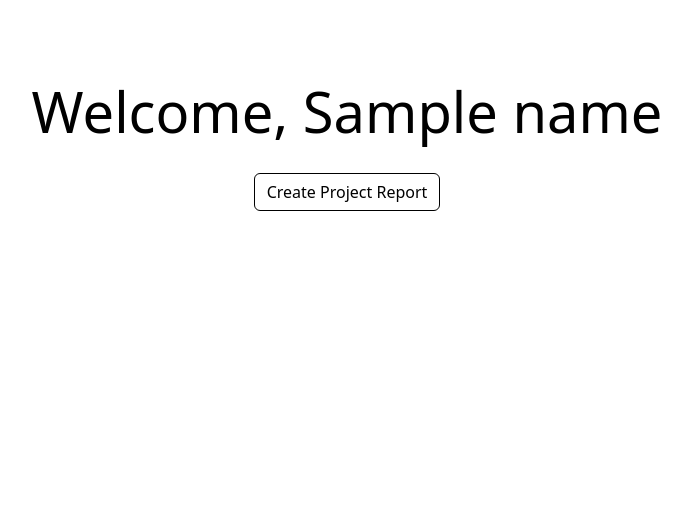
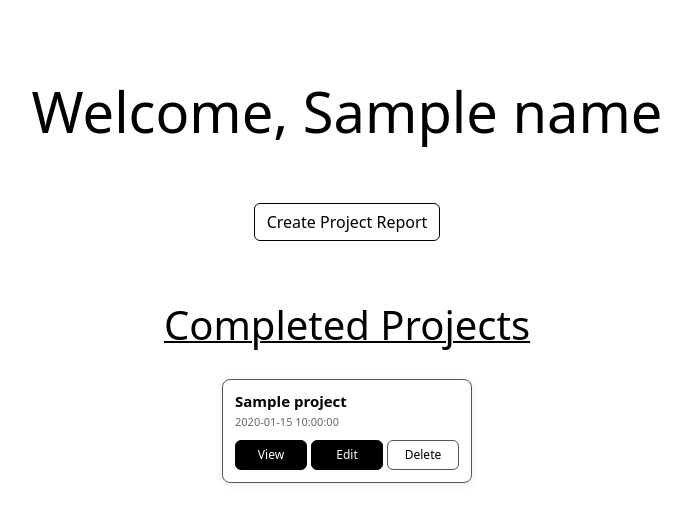
Before and after one commit to head-hunters/ReportGen, a Flask app: template templates/dashboard.html in a window 1280 px wide. Shown: the part 56-578 px from the top of the page, without its empty margins (293-984 px from the left). Run offline with Flask 3, Linux system fonts and the light colour scheme; the template is opened without the code that fills it: most values are stand-ins (such as "Sample title", 1, 10 or a date in 2020).

Commit message:
Added dashboard cards

```diff
--- a/app.py
+++ b/app.py
@@ -1,6 +1,13 @@
 from flask import Flask, flash, redirect, render_template, request, session, url_for
 from functools import wraps
 from werkzeug.security import generate_password_hash, check_password_hash
+from datetime import datetime
+
+from reportlab.platypus import SimpleDocTemplate, Paragraph, Spacer
+from reportlab.lib.styles import getSampleStyleSheet, ParagraphStyle
+from reportlab.lib.enums import TA_CENTER
+from reportlab.lib.pagesizes import A4
+from reportlab.platypus import HRFlowable
 
 import sqlite3
 
@@ -110,7 +117,35 @@ def dashboard():
 
     name = name["email"].split("@")[0].capitalize()
 
-    return render_template("dashboard.html", name=name)
+    # Displaying Project Info in Dashboard's Cards
+
+    projects = db.execute(
+        """
+    SELECT *
+    FROM projects
+    WHERE user_id = ?
+    ORDER BY created_at DESC
+    """,
+        (session["user_id"],),
+    ).fetchall()
+
+    # Formatting the date
+    new_projects = []
+
+    for project in projects:
+
+        project_dict = dict(project)
+
+        display_date = datetime.fromisoformat(project["created_at"]).strftime("%d %B")
+
+        project_dict["date"] = display_date
+
+        new_projects.append(project_dict)
+
+    projects = new_projects
+
+    db.close()
+    return render_template("dashboard.html", name=name, projects=projects)
 
 
 @app.route("/project_form.html", methods=["GET", "POST"])
@@ -245,10 +280,141 @@ def confirm():
 
     db.commit()
     db.close()
+
+    generate_pdf(data)
+
     session.pop("preview_data", None)
 
     return redirect(url_for("dashboard"))
 
 
+# PDF Generation and Styles
+
+
+def get_pdf_styles():
+
+    styles = getSampleStyleSheet()
+
+    return {
+        "title": ParagraphStyle(
+            "ProjectTitle",
+            parent=styles["Title"],
+            alignment=TA_CENTER,
+            fontSize=20,
+            spaceAfter=6,
+        ),
+        "project_title": ParagraphStyle(
+            "ProjectName",
+            parent=styles["Normal"],
+            alignment=TA_CENTER,
+            fontSize=14,
+            spaceAfter=25,
+        ),
+        "heading": ParagraphStyle(
+            "SectionHeading",
+            parent=styles["Heading2"],
+            fontSize=14,
+            spaceBefore=10,
+            spaceAfter=10,
+        ),
+        "subheading": ParagraphStyle(
+            "Subheading",
+            parent=styles["Heading3"],
+            fontSize=11,
+            spaceBefore=8,
+            spaceAfter=4,
+        ),
+        "body": ParagraphStyle(
+            "Body",
+            parent=styles["BodyText"],
+            fontSize=10,
+            leading=15,
+            spaceAfter=10,
+        ),
+        "separator": {
+            "width": "100%",
+            "thickness": 1.0,
+            "spaceBefore": 5,
+            "spaceAfter": 0,
+        },
+    }
+
+
+def add_page_number(canvas, document):
+    canvas.saveState()
+
+    canvas.setFont("Helvetica", 9)
+
+    canvas.drawCentredString(A4[0] / 2, 30, f"Page {document.page}")
+
+    canvas.restoreState()
+
+
+def generate_pdf(data):
+
+    pdf = SimpleDocTemplate("reports-temp/project_report.pdf", pagesize=A4)
+
+    styles = get_pdf_styles()
+
+    story = []
+
+    # Title
+    story.append(Paragraph("PROJECT REPORT", styles["title"]))
+
+    story.append(Paragraph(data["title"], styles["project_title"]))
+
+    # Basic Information
+    story.append(Paragraph(f"Student: {data['name']}", styles["body"]))
+
+    story.append(Paragraph(f"Department / Course: {data['dept']}", styles["body"]))
+
+    story.append(Paragraph(f"Duration: {data['duration']}", styles["body"]))
+
+    story.append(HRFlowable(**styles["separator"]))
+
+    # Project Description
+    story.append(Paragraph("PROJECT DESCRIPTION", styles["heading"]))
+
+    story.append(Paragraph(data["description"], styles["body"]))
+
+    story.append(HRFlowable(**styles["separator"]))
+
+    # Modules
+    story.append(Paragraph("MODULES", styles["heading"]))
+
+    for i, module in enumerate(data["modules"], start=1):
+
+        story.append(Paragraph(f"{i}. {module['name']}", styles["subheading"]))
+
+        story.append(Paragraph(module["description"], styles["body"]))
+
+    story.append(HRFlowable(**styles["separator"]))
+
+    # Literature Survey
+    story.append(Paragraph("LITERATURE SURVEY", styles["heading"]))
+
+    story.append(Paragraph(data["survey"], styles["body"]))
+
+    story.append(HRFlowable(**styles["separator"]))
+    # Other Project Details
+    story.append(Paragraph("OTHER PROJECT DETAILS", styles["heading"]))
+
+    story.append(Paragraph("Technologies Used", styles["subheading"]))
+
+    story.append(Paragraph(data["technologies"], styles["body"]))
+
+    story.append(Paragraph("Duration", styles["subheading"]))
+
+    story.append(Paragraph(data["duration"], styles["body"]))
+
+    story.append(Paragraph("Additional Details", styles["subheading"]))
+
+    story.append(Paragraph(data["additional"], styles["body"]))
+
+    story.append(HRFlowable(**styles["separator"]))
+
+    pdf.build(story, onFirstPage=add_page_number, onLaterPages=add_page_number)
+
+
 if __name__ == "__main__":
     app.run(debug=True)
--- a/database/setup.py
+++ b/database/setup.py
@@ -13,6 +13,7 @@ def init_db():
 
         CREATE TABLE IF NOT EXISTS projects (
             project_id INTEGER PRIMARY KEY,
+            created_at TIMESTAMP DEFAULT CURRENT_TIMESTAMP,
             user_id INTEGER NOT NULL,
             title TEXT,
             name TEXT,
--- a/static/css/style.css
+++ b/static/css/style.css
@@ -401,3 +401,134 @@ textarea {
     padding: 0.35rem 0.7rem;
     font-size: 0.85rem;
 }
+
+
+/* Card CSS */
+
+
+/* Card container */
+
+.project-card-container {
+    width: 100%;
+    margin-top: 30px;
+
+
+    display: flex;
+    gap: 20px;
+    flex-wrap: wrap;
+    justify-content: center;
+    align-items: flex-start;
+
+    padding-bottom: 40px;
+
+    box-sizing: border-box;
+}
+
+
+.project-card {
+    width: 250px;
+
+    background-color: #ffffff;
+    color: #000000;
+
+
+
+    border: 1px solid #555555;
+
+    border-radius: 8px;
+
+    padding: 12px;
+
+    box-sizing: border-box;
+
+    box-shadow: 0 2px 8px rgba(0, 0, 0, 0.08);
+
+    transition: border-color 0.3s ease;
+
+
+
+
+}
+
+.project-card:hover {
+    border-color: #000000;
+    box-shadow: 0 4px 12px rgba(0, 0, 0, 0.15);
+}
+
+
+/* Project title */
+
+.project-title {
+    color: #000000;
+
+    font-size: 15px;
+    font-weight: 600;
+
+    margin: 0;
+
+    line-height: 1.3;
+}
+
+
+/* Project date */
+
+.project-date {
+    color: #666666;
+
+    font-size: 11px;
+
+    margin: 2px 0 10px 0;
+}
+
+
+/* Buttons container */
+
+.project-buttons {
+    display: flex;
+
+    gap: 4px;
+}
+
+
+/* Buttons */
+
+.project-btn {
+    flex: 1;
+
+    background-color: #000000;
+    color: #ffffff;
+
+    border: 1px solid #000000;
+    border-radius: 6px;
+
+    padding: 5px 3px;
+
+    font-size: 12px;
+
+    cursor: pointer;
+}
+
+
+/* Button hover */
+
+.project-btn:hover {
+    background-color: #333333;
+}
+
+
+/* Delete button */
+
+.delete-btn {
+    background-color: #ffffff;
+    color: #000000;
+
+    border: 1px solid #555555;
+}
+
+
+/* Delete hover */
+
+.delete-btn:hover {
+    background-color: #000000;
+    color: #ffffff;
+}
--- a/templates/dashboard.html
+++ b/templates/dashboard.html
@@ -8,11 +8,58 @@ Dashboard
 <div class="dashboard text-center">
 
     <h1 class="display-4">Welcome, {{name}}</h1>
-    <div class="d-flex justify-content-center gap-3">
+    <div class="d-flex justify-content-center">
 
-        <a href="/project_form.html" class=" btn btn-outline-light" role="button">Create Project Report</a>
+        <a href="{{url_for('project_form')}}" class=" btn btn-outline-light" role="button"
+            style="transform: translateY(30px);">Create
+            Project Report</a>
+
+
+
     </div>
-
+    <h2 class="display-6 "
+        style="text-align:center;margin-top:90px;text-decoration: underline;text-decoration-thickness: 1.5px;">
+        Completed Projects</h2>
 </div>
 
+
+<div class="project-card-container">
+
+    {% for project in projects%}
+    <div class="project-card">
+
+
+
+
+        <h5 class="project-title">
+            {{project["title"]}}
+        </h5>
+
+        <p class="project-date">
+            {{project["date"]}}
+        </p>
+
+        <div class="project-buttons">
+
+            <button type="button" class="project-btn">
+                View
+            </button>
+
+            <button type="button" class="project-btn">
+                Edit
+            </button>
+
+            <button type="button" class="project-btn delete-btn">
+                Delete
+            </button>
+
+        </div>
+
+    </div>
+    {%endfor%}
+</div>
+
+
+
+
 {%endblock%}
```
Also changed, not shown: templates/card.html (deleted, +0 -186 lines), templates/generated.html (deleted), 1 other file.
